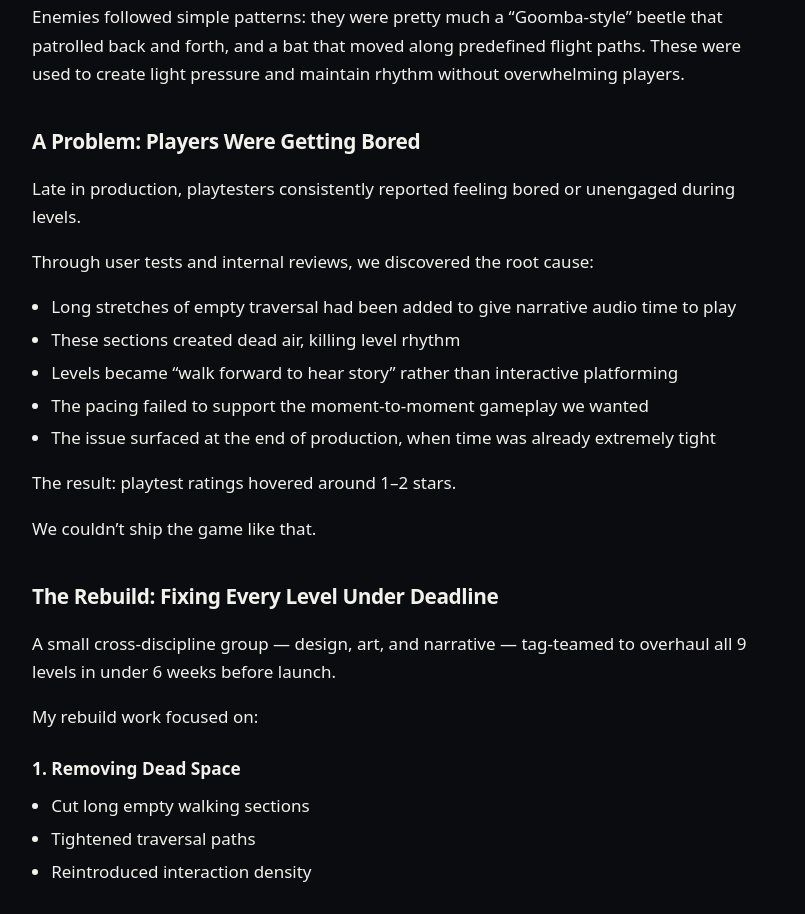
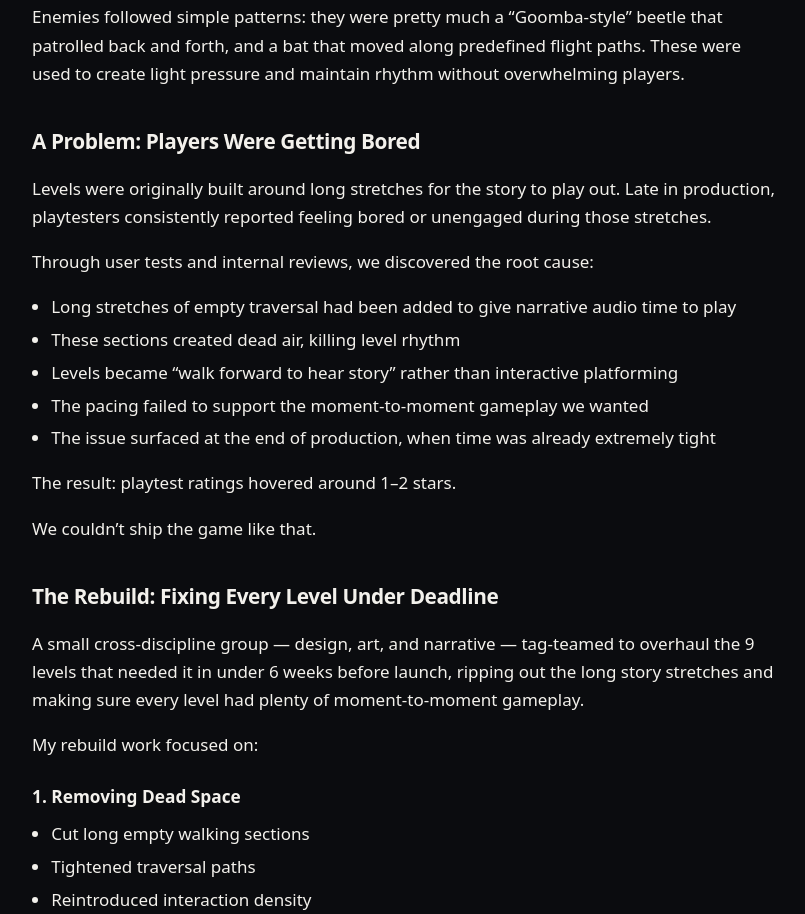
Before and after one commit to hicpics/kwtgames, a plain HTML site: page projects/maple-the-forest-of-words.html in a window 1280 px wide. Shown: the part 2260-3174 px from the top of the page, without its empty margins (68-873 px from the left). Drawn offline with Linux system fonts and the light colour scheme.

Commit message:
Maple: clarify overhaul problem and process; about 10 levels designed

```diff
--- a/projects/maple-the-forest-of-words.html
+++ b/projects/maple-the-forest-of-words.html
@@ -53,7 +53,7 @@
         <p>Maple &amp; The Forest of Words is a casual, narrative-driven mobile platformer with light puzzles and simple enemy interactions. I worked as a Level &amp; Puzzle Designer for roughly six months on a team of 5–10 people.</p>
         <p>My responsibilities included:</p>
         <ul>
-          <li>Designing 8–10 levels from blockout to final layout</li>
+          <li>Designing about 10 levels from blockout to final layout</li>
           <li>Creating platforming sequences and navigation beats</li>
           <li>Placing enemies and defining their movement patterns</li>
           <li>Building puzzle interactions</li>
@@ -72,7 +72,7 @@
         </ul>
         <p>Enemies followed simple patterns: they were pretty much a “Goomba-style” beetle that patrolled back and forth, and a bat that moved along predefined flight paths. These were used to create light pressure and maintain rhythm without overwhelming players.</p>
         <h2>A Problem: Players Were Getting Bored</h2>
-        <p>Late in production, playtesters consistently reported feeling bored or unengaged during levels.</p>
+        <p>Levels were originally built around long stretches for the story to play out. Late in production, playtesters consistently reported feeling bored or unengaged during those stretches.</p>
         <p>Through user tests and internal reviews, we discovered the root cause:</p>
         <ul>
           <li>Long stretches of empty traversal had been added to give narrative audio time to play</li>
@@ -84,7 +84,7 @@
         <p>The result: playtest ratings hovered around 1–2 stars.</p>
         <p>We couldn’t ship the game like that.</p>
         <h2>The Rebuild: Fixing Every Level Under Deadline</h2>
-        <p>A small cross-discipline group — design, art, and narrative — tag-teamed to overhaul all 9 levels in under 6 weeks before launch.</p>
+        <p>A small cross-discipline group — design, art, and narrative — tag-teamed to overhaul the 9 levels that needed it in under 6 weeks before launch, ripping out the long story stretches and making sure every level had plenty of moment-to-moment gameplay.</p>
         <p>My rebuild work focused on:</p>
         <h3>1. Removing Dead Space</h3>
         <ul>
```
